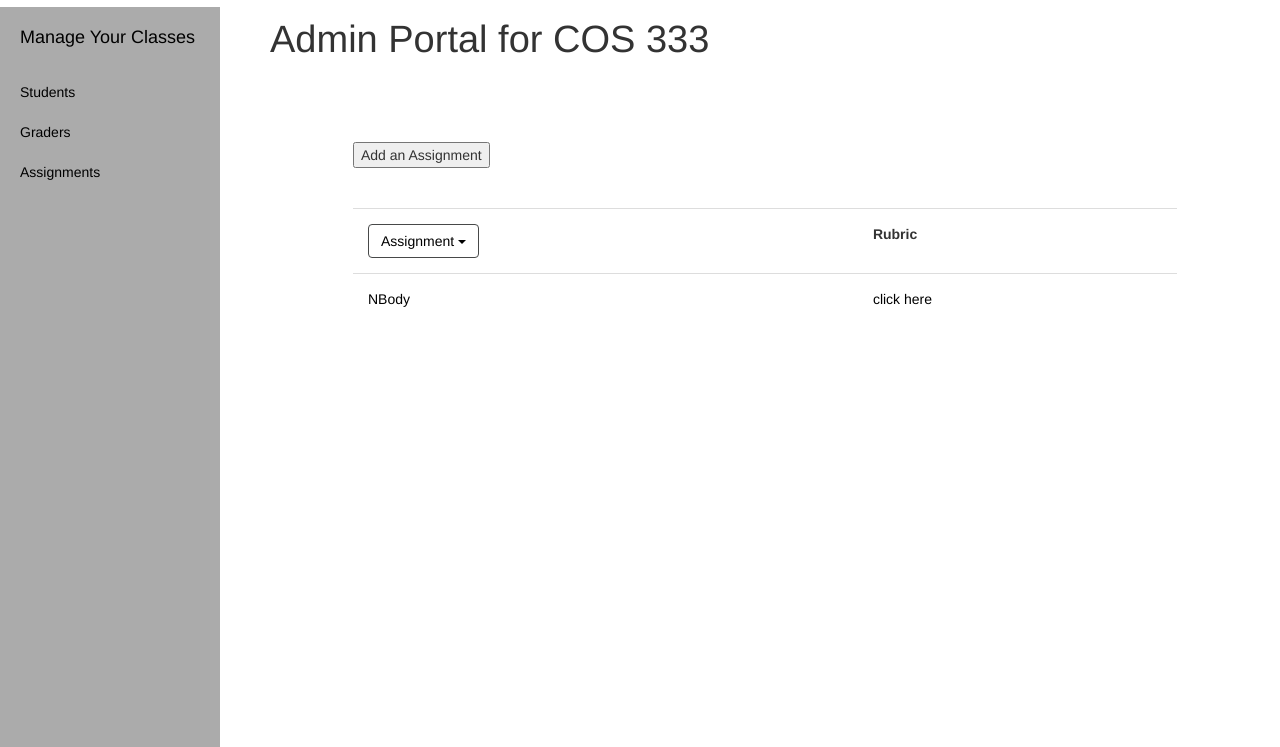
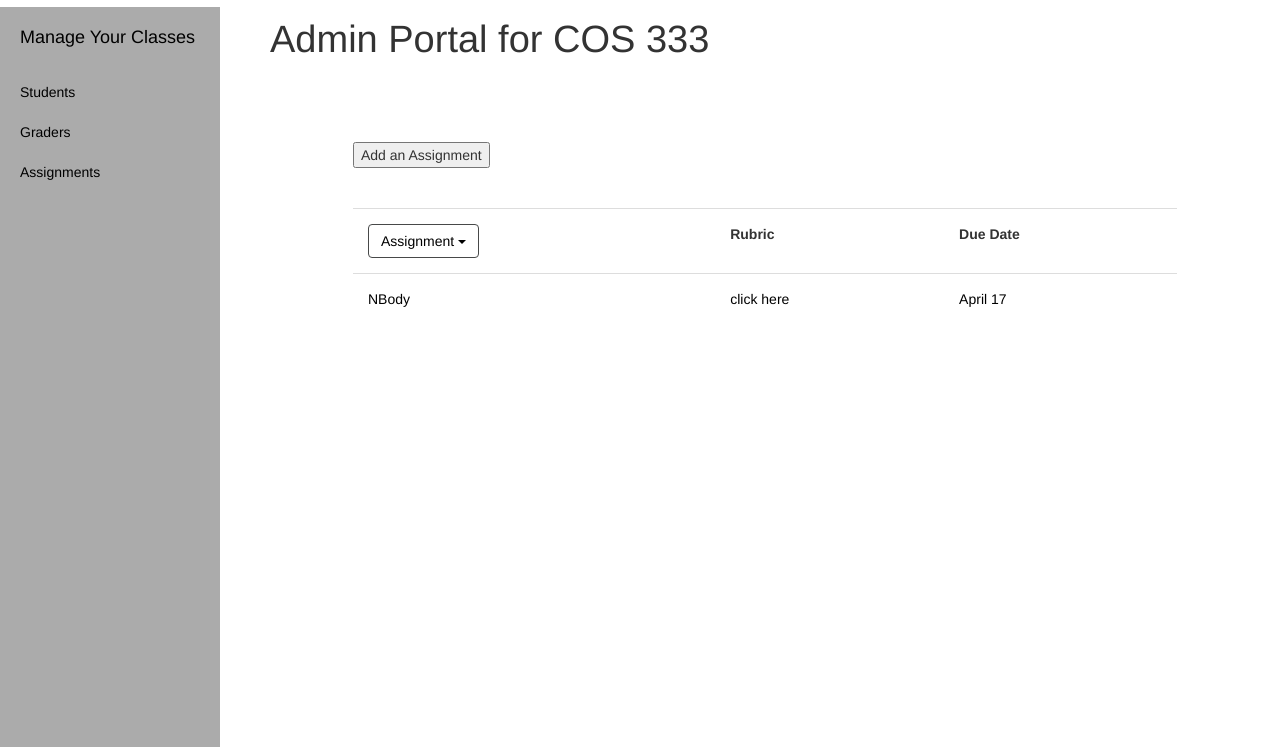
Before and after one commit to gleichnitz/333, a Flask app: template templates/admin_admins.html in a window 1280 px wide. Shown: the part 53-800 px from the top of the page. Run offline with Flask 2, Linux system fonts and the light colour scheme; the template is opened without the code that fills it, so the values that code supplies are empty.

Commit message:
due date

```diff
--- a/templates/admin_admins.html
+++ b/templates/admin_admins.html
@@ -17,8 +17,10 @@
               </div>
           </th>
           <th> Rubric </th>
+          <th> Due Date </th>
       </tr>
       <tr><td><a href="#"><div style="height:100%;width:100%">NBody</div></a></td>
-              <td><a href="#"><div style="height:100%;width:100%">click here</div></a></td>
+          <td><a href="#"><div style="height:100%;width:100%">click here</div></a></td>
+          <td><a href="#"><div style="height:100%;width:100%">April 17</div></a></td>
     </table>
 {% endblock %}
```
